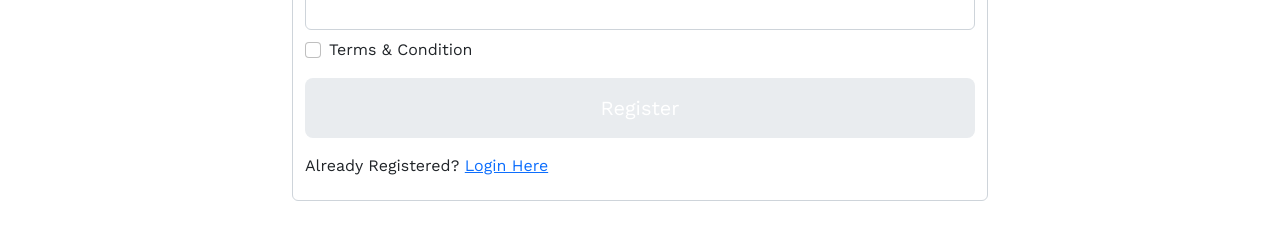
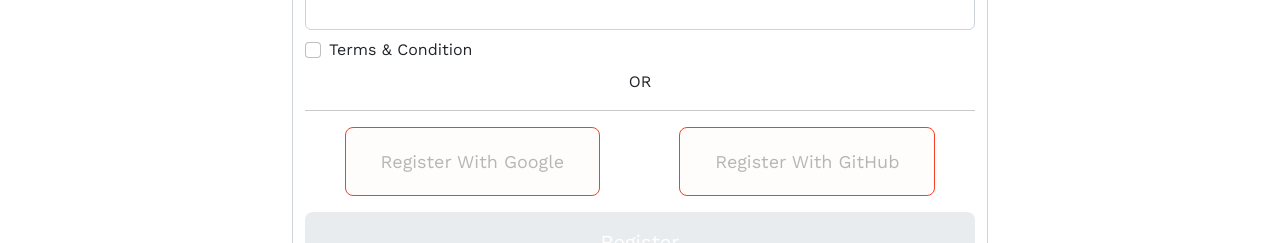
Before and after one commit to Hasan-Nayem/Chef-s-Corner-Client, a React (Vite) app: page /registration in a window 1280 px wide. Shown: the part 709-952 px from the top of the page. Built offline with nearby package versions, Linux system fonts and the light colour scheme.

Commit message:
Google & Github signin button added

```diff
--- a/src/Components/Login/Login.css
+++ b/src/Components/Login/Login.css
@@ -3,3 +3,11 @@
     margin-top: 10rem;
     margin-bottom: 20rem;
 }
+.signInbtn{
+    border: none;
+    background-color: #fffdfc;
+    padding: 20px 35px;
+    font-size: 18px;
+    border: 1px solid #f93f23;
+    border-radius: 8px;
+}
--- a/src/Components/Login/Login.jsx
+++ b/src/Components/Login/Login.jsx
@@ -19,6 +19,12 @@
                 <div className="form-group my-3">
                     <button type="submit" className='explore-btn form-control'>Login</button>
                 </div>
+                <p className='text-center'>OR</p>
+                <hr />
+                <div className="d-flex justify-content-around">
+                    <button className="signInbtn">Sign In With Google</button>
+                    <button className="signInbtn">Sign In With GitHub</button>
+                </div>
                 <div className="form-group my-2">
                     <p className="">Not Registered Yet? <Link to="/registration">Register Here</Link> </p>
                 </div>
--- a/src/Components/Registration/Registration.jsx
+++ b/src/Components/Registration/Registration.jsx
@@ -39,11 +39,27 @@
                     </label>
                     </div>
                 </div>
+                <p className='text-center'>OR</p>
+                <hr />
                 <div className="form-group my-3">
                     {
                         status?
+                        <>
+                            <div className="d-flex justify-content-around mb-3">
+                                <button className="signInbtn">Register With Google</button>
+                                <button className="signInbtn">Register With GitHub</button>
+                            </div>
                             <button type="submit" className='explore-btn form-control'>Register</button>
-                        :   <button type="submit" className='explore-btn form-control' disabled>Register</button>
+                        </>
+
+                        :
+                        <>
+                            <div className="d-flex justify-content-around mb-3">
+                                <button className="signInbtn" disabled>Register With Google</button>
+                                <button className="signInbtn" disabled>Register With GitHub</button>
+                            </div>
+                            <button type="submit" className='explore-btn form-control' disabled>Register</button>
+                        </>
                     }
                 </div>
                 <div className="form-group my-2">
```
